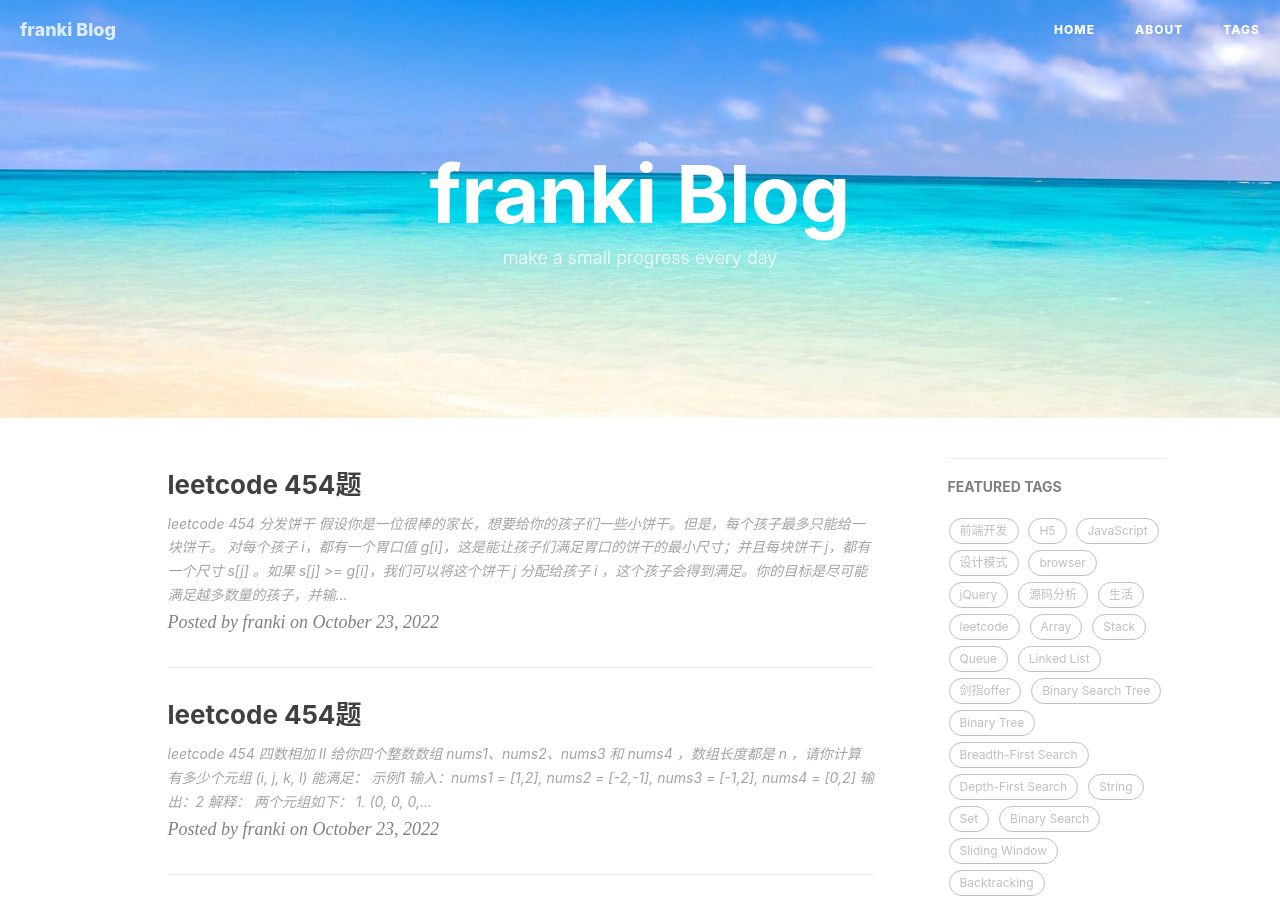
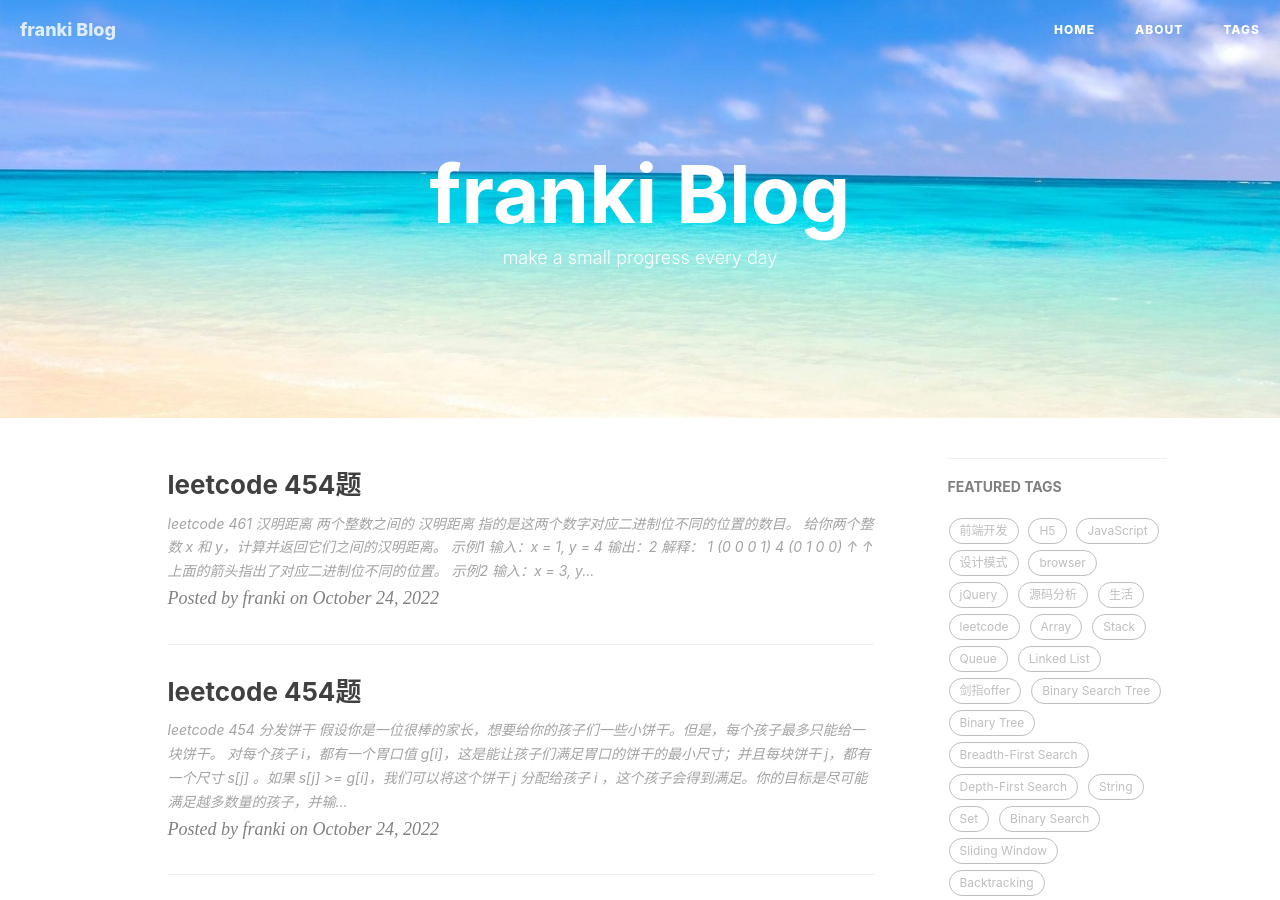
Before and after one commit to NikFranki/NikFranki.github.io, a Jekyll site: the page built from index.html, in a window 1280 px wide and 900 px high. Built offline with Jekyll 4.4.1, drawn with Linux system fonts in a browser that asks for light colours; nearby versions of some CDN libraries; the list of posts is cut into pages by our own code; comment, search, counter and statistics services are not loaded; some of the changed text lies outside the part shown.

Commit message:
add leetcode 461

````diff
--- a/_posts/2022-10-23-leetcode455.md
+++ b/_posts/2022-10-24-leetcode455.md
@@ -1,7 +1,7 @@
 ---
 layout:     post
 title:      "leetcode 454题"
-date:       2022-10-23
+date:       2022-10-24
 subtitle:   ""
 author:     "franki"
 header-img: ""
--- /dev/null
+++ b/_posts/2022-10-25-leetcode461.md
@@ -0,0 +1,62 @@
+---
+layout:     post
+title:      "leetcode 454题"
+date:       2022-10-24
+subtitle:   ""
+author:     "franki"
+header-img: ""
+catalog: true
+tags:
+    - leetcode
+---
+
+## leetcode 461 汉明距离
+
+两个整数之间的 汉明距离 指的是这两个数字对应二进制位不同的位置的数目。
+
+给你两个整数 x 和 y，计算并返回它们之间的汉明距离。
+
+示例1
+
+```bash
+输入：x = 1, y = 4
+输出：2
+解释：
+1   (0 0 0 1)
+4   (0 1 0 0)
+       ↑   ↑
+上面的箭头指出了对应二进制位不同的位置。
+```
+
+示例2
+
+```bash
+输入：x = 3, y = 1
+输出：1
+```
+
+### 思路
+
+利用位操作是 xor & (xor - 1) 不断消除最低位的1。先将这两个数异或，异或以后清除低位的1就是最终答案
+
+### 代码
+
+```js
+/**
+ * @param {number} x
+ * @param {number} y
+ * @return {number}
+ */
+function hammingDistance(x, y) {
+    let distance = 0;
+    for (let xor = x ^ y; xor !== 0; xor &= (xor - 1)) {
+        distance++;
+    }
+    return distance;
+}
+```
+
+复杂度分析:
+
+- 时间复杂度: O(logN)
+- 空间复杂度：O(1)
````
